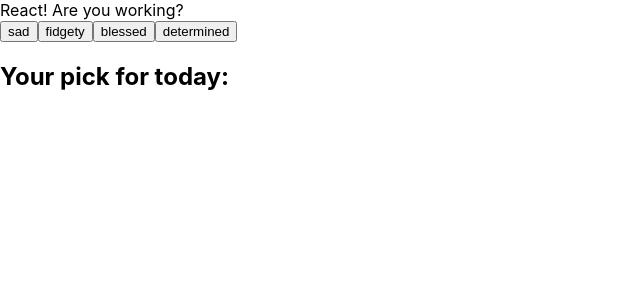
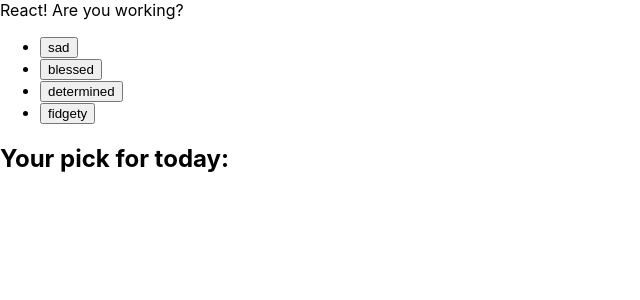
Before and after one commit to icodebyamanda/sxs_beta, a React (Create React App) app in the folder client/: page / in a window 1280 px wide. Shown: the top 300 px of the page, without its empty margins (0-640 px from the left). Built offline with nearby package versions, Linux system fonts and the light colour scheme; no server answers.

Commit message:
#14 buttons visible

```diff
--- a/client/src/App.js
+++ b/client/src/App.js
@@ -7,33 +7,31 @@
 
 function App() {
 
-  const [moods, setMoodState] = useState([]); // Take all the moods
-  const [responses, setResponsesState] = useState(null) // Match to the correct one
+  const [moods, setMoods] = useState([{name:"sad"}, {name:"blessed"}, {name:"determined"}, {name:"fidgety"}]); // Take all the moods
+  const [pick, setPick] = useState(null) // Match to the correct one
 
 
-  useEffect(() => {
-    getResponses();
-  }, []);
+  // laucnh when page get loaded
+  // useEffect(() => {
+  //   getResponses(); //
+  // }, []);
 
   function handleClick(e) {
-
+    e.preventDefault()
 
     // console.log(e.target.name)
 
-    setMoodState(e.target.name);
-    // console.log(e)
-
-    getResponses()
+    getAresponse()
 
   }
 
-  const getResponses = () => {
+  const getAresponse = (mood) => {
 
-    fetch(`/responses/${moods}`)
+    fetch(`/responses/${mood}`)
       .then((response) => response.json())
       .then((resp) => {
         console.log(resp)
-        setResponsesState(resp)})
+        setPick(resp)})
 
       .catch((error) => {
         return error
@@ -48,23 +46,24 @@
       React! Are you working?
       </header>
 
-      {/* <div>
-        <img src="./assets/emoticons/blessed.png" alt="blessed" />;
-      </div> */}
 
-    <div>
+    <ul>
 
-    <button name="sad" onClick={handleClick}>sad</button>
+    {/* below is an attempt to have the button recognised*/}
 
-    <button name="fidgety" onClick={handleClick}>fidgety</button>
+      { moods.map((mood) => (
+        <li key={mood.name}>
 
-    <button name="blessed" onClick={handleClick}>blessed</button>
+        <button name={mood.name} onClick={() => getAresponse(mood.name)}>{mood.name}</button>
 
-    <button name="determined" onClick={handleClick}>determined</button>
+        </li>
+      )) }
 
-    </div>
 
-      <h2> Your pick for today: {moods[1]}</h2>
+    </ul>
+
+      <h2> Your pick for today:</h2>
+
 
     </div>
 
```
